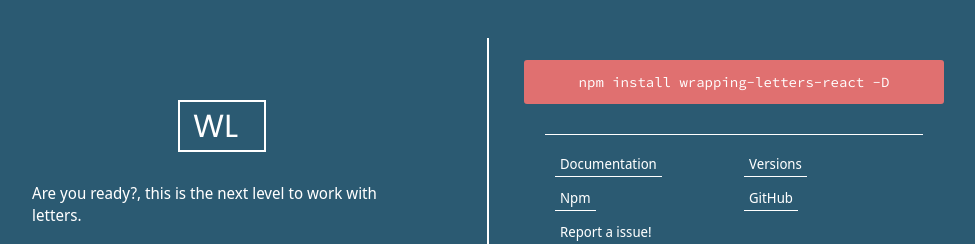
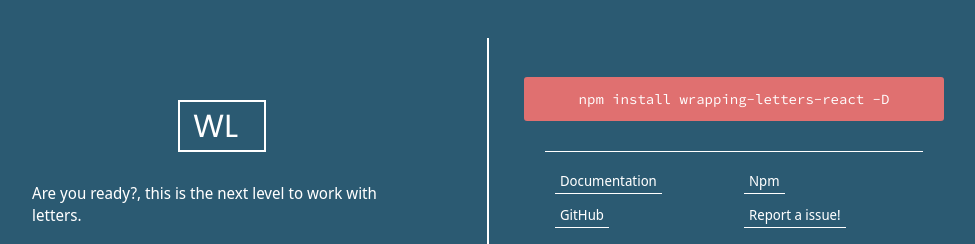
Before and after one commit to srtager555/wrapping-lettes-homePage, a React app: page / in a window 1280 px wide. Shown: the part 7552-7796 px from the top of the page, without its empty margins (152-1127 px from the left). Built offline with nearby package versions, Linux system fonts and the light colour scheme.

Commit message:
A issue solved

```diff
--- a/src/components/HomeSwitch/index.js
+++ b/src/components/HomeSwitch/index.js
@@ -106,9 +106,9 @@
          <Link to="docs/" className="HomePage--cta-link">
             <span className="HomePage--cta-link-text">Documentation</span>
          </Link>
-         <Link to="docs/versions" className="HomePage--cta-link">
+         {/* <Link to="docs/versions" className="HomePage--cta-link">
             <span className="HomePage--cta-link-text">Versions</span>
-         </Link>
+         </Link> */}
          <a
             href="https://www.npmjs.com/package/wrapping-letters-react"
             target="_blank"
```
